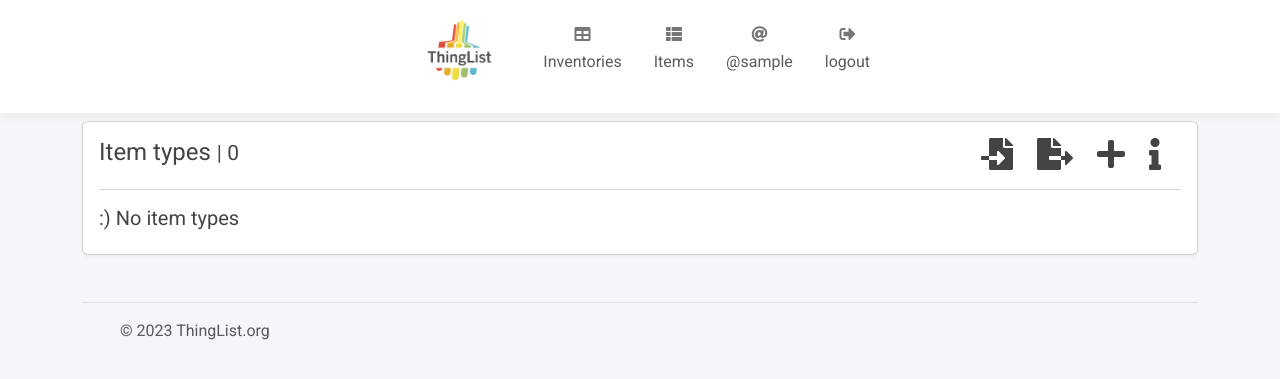
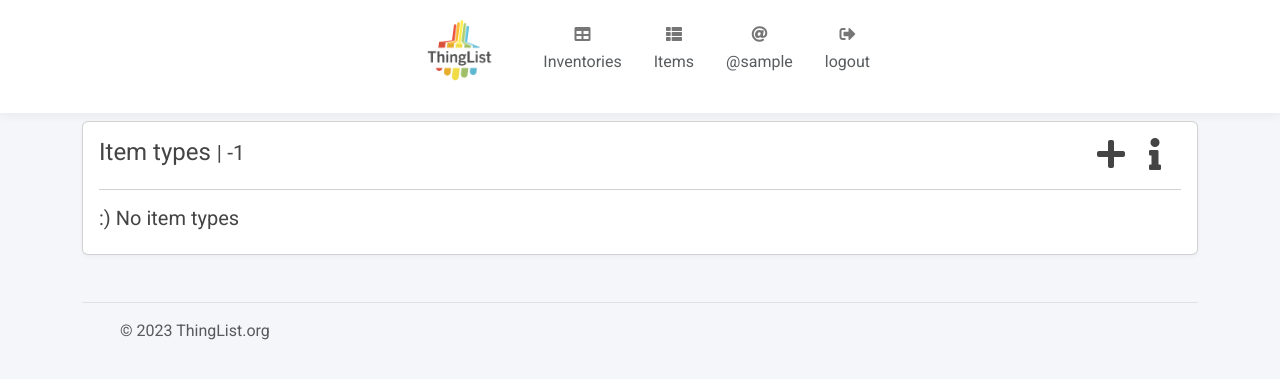
Before and after one commit to snclucas/thing-list, a Flask app: page /item-types in a window 1280 px wide. Shown: the top 379 px of the page. Run offline with Flask 3, Linux system fonts and the light colour scheme; the visitor is signed in with stand-in values (Sample User, id 1); data comes from the database, SQL or seed files in the repository; data that the repository does not hold is empty; parts of the project's set-up code (start-up, migrations or seed data) failed here and were passed over; some libraries are stand-ins or nearby versions.

Commit message:
Fixed item type count

```diff
--- a/routes/index_routes.py
+++ b/routes/index_routes.py
@@ -36,7 +36,8 @@ def profile(username):
     current_user_id = None
     requesting_user_id = None
 
-    num_item_types = len(get_all_itemtypes_for_user(user_id=current_user.id, string_list=False))
+    # -1 for the default None item type
+    num_item_types = len(get_all_itemtypes_for_user(user_id=current_user.id, string_list=False)) - 1
     num_items = get_user_item_count(user_id=current_user.id)
     num_field_templates = len(get_user_templates(user=current_user))
     num_user_locations = len(get_user_locations(user=current_user))
--- a/templates/types/item_type_help.html
+++ b/templates/types/item_type_help.html
@@ -1,8 +1,10 @@
 
-<p>Item types are broad categories describing your things.</p>
+<p>Item types are broad categories describing your things. Examples include:</p>
+
+<ul>
+    <li>Computer</li>
+    <li>Victorian fishing badger</li>
+    <li>...</li>
+</ul>
 
 <p>You can add a new item type by clicking the <i class="fas fa-plus"></i> icon at the top.</p>
-
-<p>You can export your item types top a CSV file by clicking the <i class="fas fa-file-export"></i> icon at the top.</p>
-
-<p>You can import your item types top a CSV file by clicking the <i class="fas fa-file-import"></i> icon at the top.</p>
--- a/templates/types/item_types.html
+++ b/templates/types/item_types.html
@@ -1,8 +1,6 @@
 {% extends "base.html" %}
 
 {% block content %}
-
-
 
     <div class="content">
         <div class="container">
@@ -13,19 +11,11 @@
                         <div class="card-body">
                             <div class="row">
                                 <div class="col-md-9">
-                                    <h4 class="mb-0">Item types <small>| {{ user_item_types | length }}</small></h4>
+                                    <h4 class="mb-0">Item types <small>| {{ user_item_types | length -1 }}</small></h4>
                                 </div>
                                 <div class="col-md-3">
 
                                     <div class="text-end">
-
-                                            <span class="fas fa-file-import fa-2x"
-                                                  data-bs-toggle="collapse"
-                                                  href="#collapseImportItemTypes"
-                                                  style="display: inline-block; margin-right: 20px;"></span>
-
-                                        <span id="export-itemtypes-btn" class="fas fa-file-export fa-2x"
-                                              style="display: inline-block; margin-right: 20px;"></span>
 
                                         <span class="fas fa-plus fa-2x" data-bs-toggle="collapse"
                                               href="#collapseAddItemType"
@@ -53,10 +43,6 @@
                                 <div class="card card-body">
                                     {% include 'types/add_itemtypes_form.html' %}
                                 </div>
-                            </div>
-
-                            <div class="collapse" id="collapseImportItemTypes" aria-expanded="false">
-                                {% include 'types/import_itemtypes_form.html' %}
                             </div>
 
                             {% include 'types/item_types_table.html' %}
```
